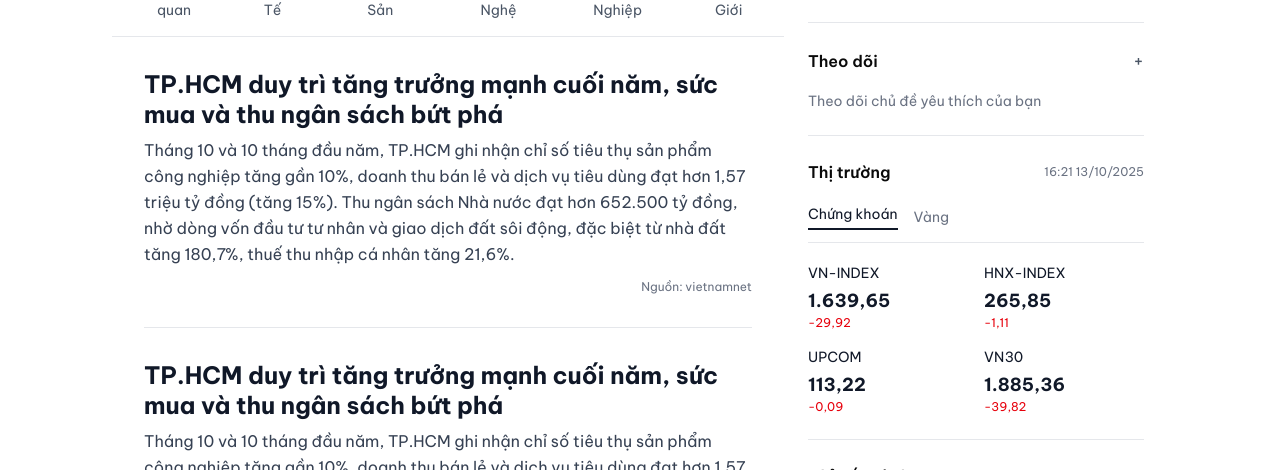
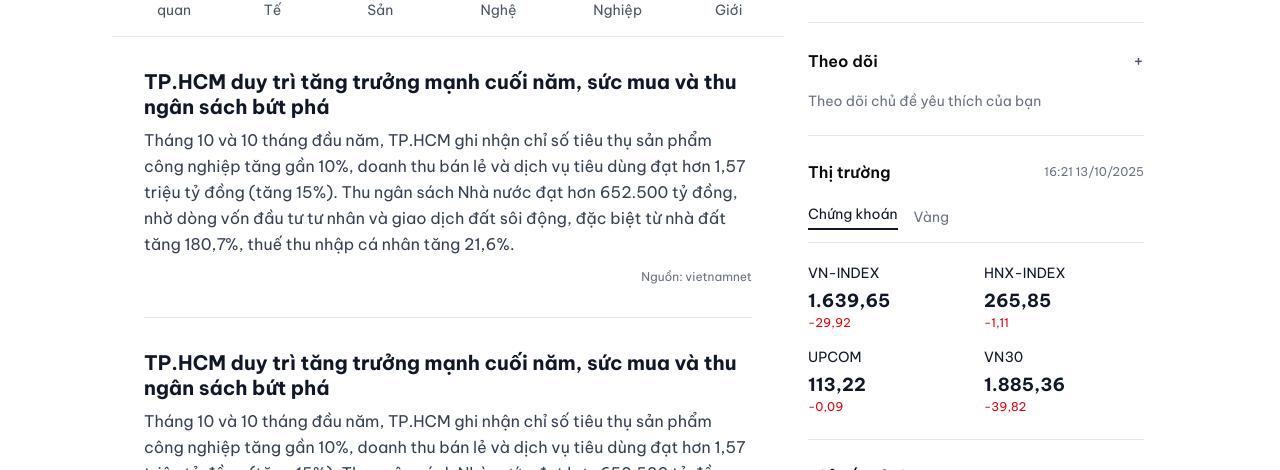
Before and after one commit to nguyentrunghieu297/blog-app, a Next.js app: page /news in a window 1280 px wide. Shown: the part 221-691 px from the top of the page. Built offline with nearby package versions, Linux system fonts and the light colour scheme; no server answers.

Commit message:
fix: :bug: minor fix

```diff
--- a/src/app/news/components/news-article.tsx
+++ b/src/app/news/components/news-article.tsx
@@ -7,7 +7,7 @@ interface NewsArticleProps {
 
 export const NewsArticle: React.FC<NewsArticleProps> = ({ article }) => (
   <article className='pb-8 border-b border-gray-200 last:border-b-0'>
-    <h2 className='text-2xl font-bold text-gray-900 mb-2 leading-tight'>{article.title}</h2>
+    <h2 className='text-xl font-bold text-gray-900 mb-2 leading-tight'>{article.title}</h2>
     <p className='text-gray-700 text-base leading-relaxed mb-3'>{article.content}</p>
     <span className='text-xs text-gray-500 flex justify-end'>Nguồn: {article.source}</span>
   </article>
```
